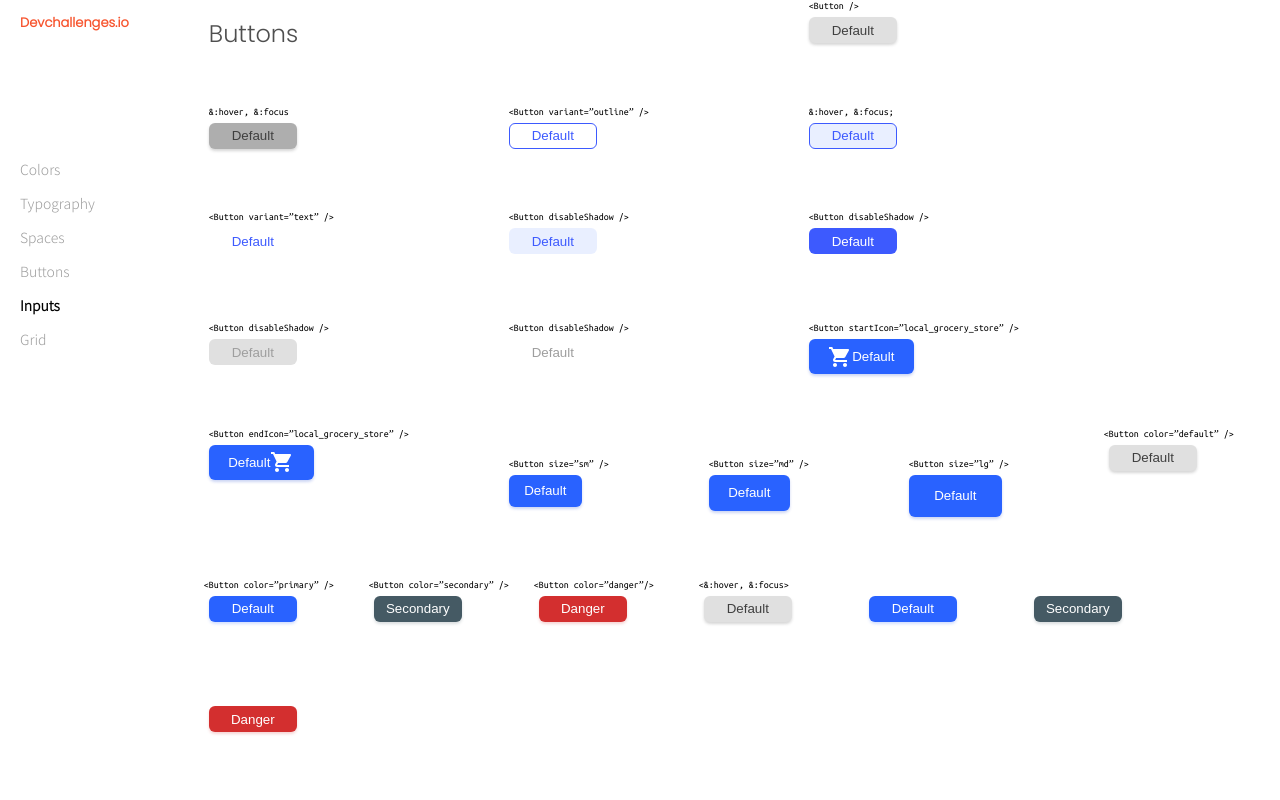
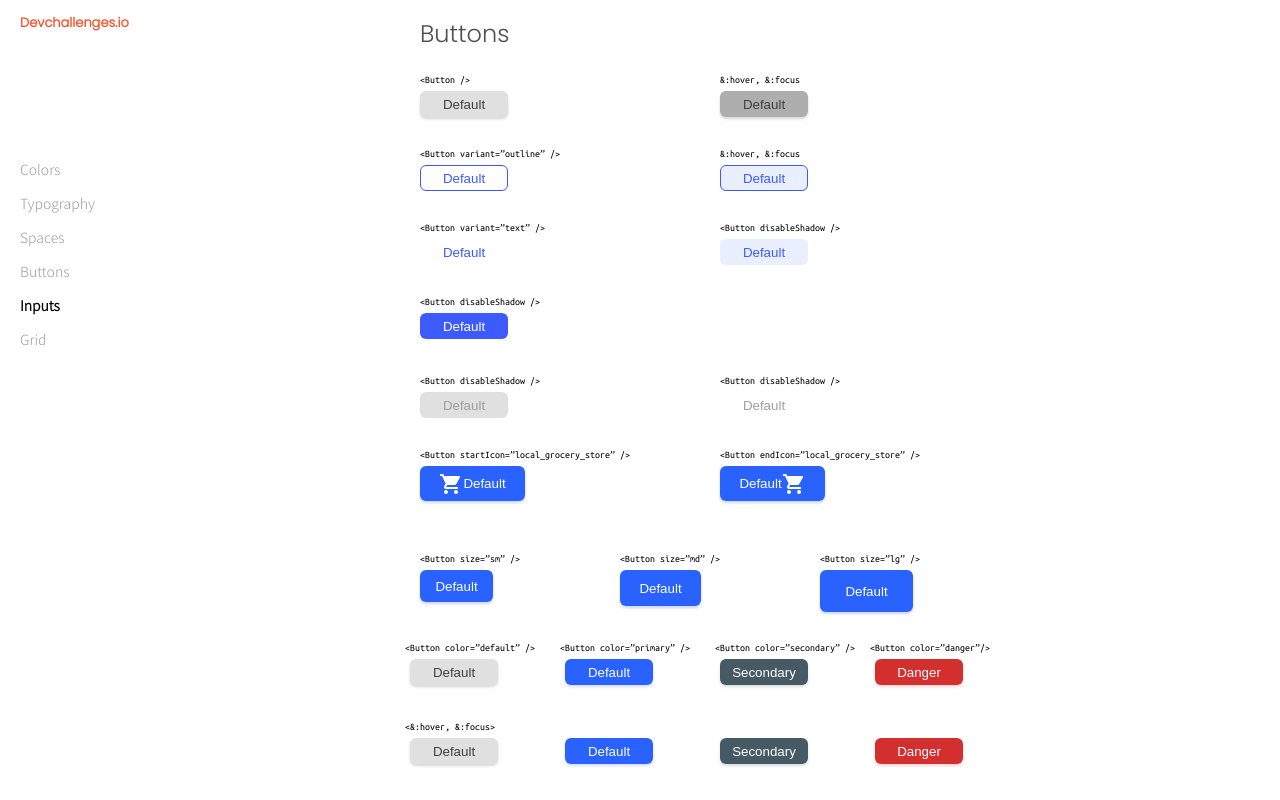
Before and after one commit to vikramvi/Button-component, a React (Create React App) app: page / in a window 1280 px wide. Built offline with nearby package versions, Linux system fonts and the light colour scheme.

Commit message:
styling and other fixes

```diff
--- a/src/App.css
+++ b/src/App.css
@@ -50,6 +50,7 @@
   display: flex;
   flex-direction: row;
   flex-wrap: wrap;
+  width: 650px;
 }
 
 .buttons-section > div {
@@ -95,7 +96,7 @@ div > h1 {
   height: 50px;
   margin-right: 15px;
   margin-bottom: 20px;
-  margin-left: 50px;
+  margin-left: 40px;
 }
 
 .four-elements > pre {
--- a/src/App.js
+++ b/src/App.js
@@ -34,7 +34,7 @@ function App() {
           </div>
           <div>
             <pre>&:hover, &:focus</pre>
-            <Button buttonTheme="hoverFocusType1Button">Default</Button>
+            <Button buttonTheme="hoverFocusType1Button" shouldHover>Default</Button>
           </div>
           <div>
 
@@ -42,8 +42,8 @@ function App() {
             <Button buttonTheme="OutlineVariantButton">Default</Button>
           </div>
           <div>
-            <pre>&:hover, &:focus;</pre>
-            <Button buttonTheme="hoverFocusType2Button">Default</Button>
+            <pre>&:hover, &:focus</pre>
+            <Button buttonTheme="hoverFocusType2Button" shouldHover>Default</Button>
           </div>
           <div>
             <pre>&lt;Button variant=”text” /&gt;</pre>
--- a/src/components/Button.js
+++ b/src/components/Button.js
@@ -3,7 +3,7 @@ import styled, { css } from "styled-components";
 const Button = styled.button`
 
   ${props => props.shouldHover
-        ? '&:hover { background: yellow }'
+        ? '&:hover { border: 2px solid black }'
         : ''
     }
 
```
